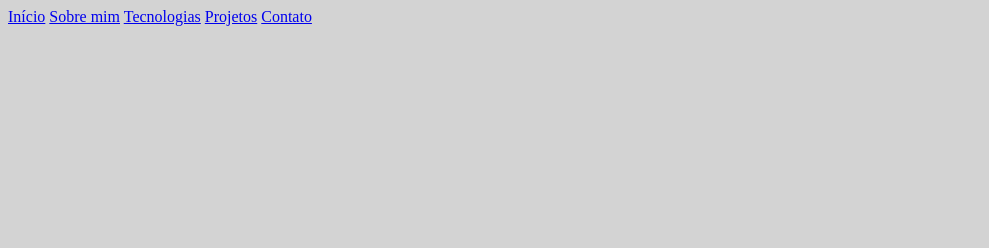
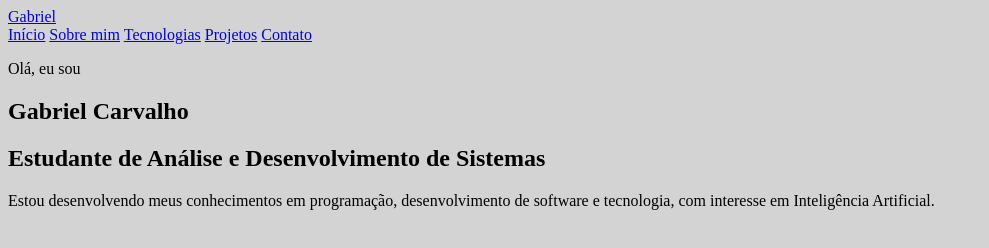
Before and after one commit to ErenDEV-ctrl/portfolio, a plain HTML site: page index.html in a window 1280 px wide. Shown: the whole page, without its empty margins (0-989 px from the left). Drawn offline with Linux system fonts and the light colour scheme.

Commit message:
Salva progresso do portfólio

```diff
--- a/index.html
+++ b/index.html
@@ -13,7 +13,15 @@
 
     <header>
 
-        <nav>
+        <div class="container-header">
+
+            <a href="#inicio" class="logo">
+                Gabriel
+            </a>
+
+        </div>
+
+        <nav class="menu">
 
             <a href="#incio">Início</a>
 
@@ -31,6 +39,23 @@
     <main>
 
         <section id="inicio">
+
+            <div class="container-inicio">
+
+                <div class="conteudo-inicio">
+
+                    <p class="saudacao">Olá, eu sou</p>
+                    <h1>Gabriel Carvalho</h1>
+                    <h2>Estudante de Análise e Desenvolvimento de Sistemas</h2>
+                    <p class="descricao-inicio">
+                        Estou desenvolvendo meus conhecimentos em programação,
+                        desenvolvimento de software e tecnologia, com interesse
+                        em Inteligência Artificial.
+                    </p>
+
+                </div>
+
+            </div>
 
         </section>
 
```
